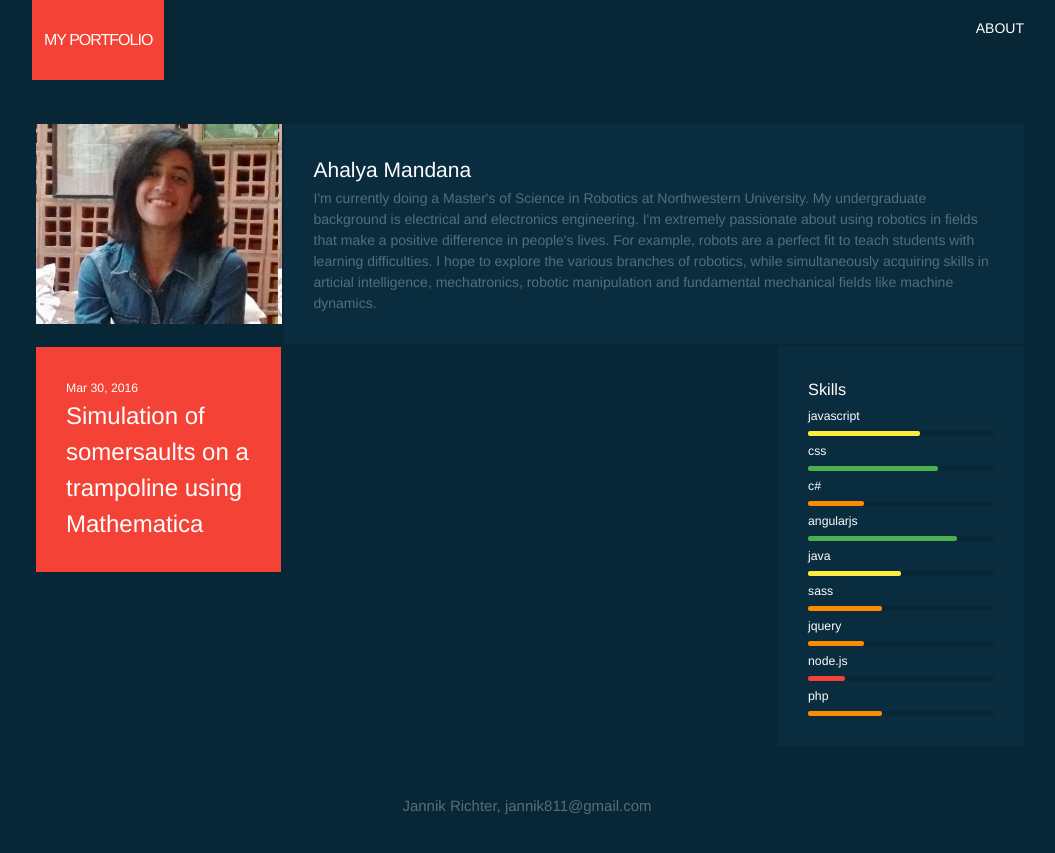
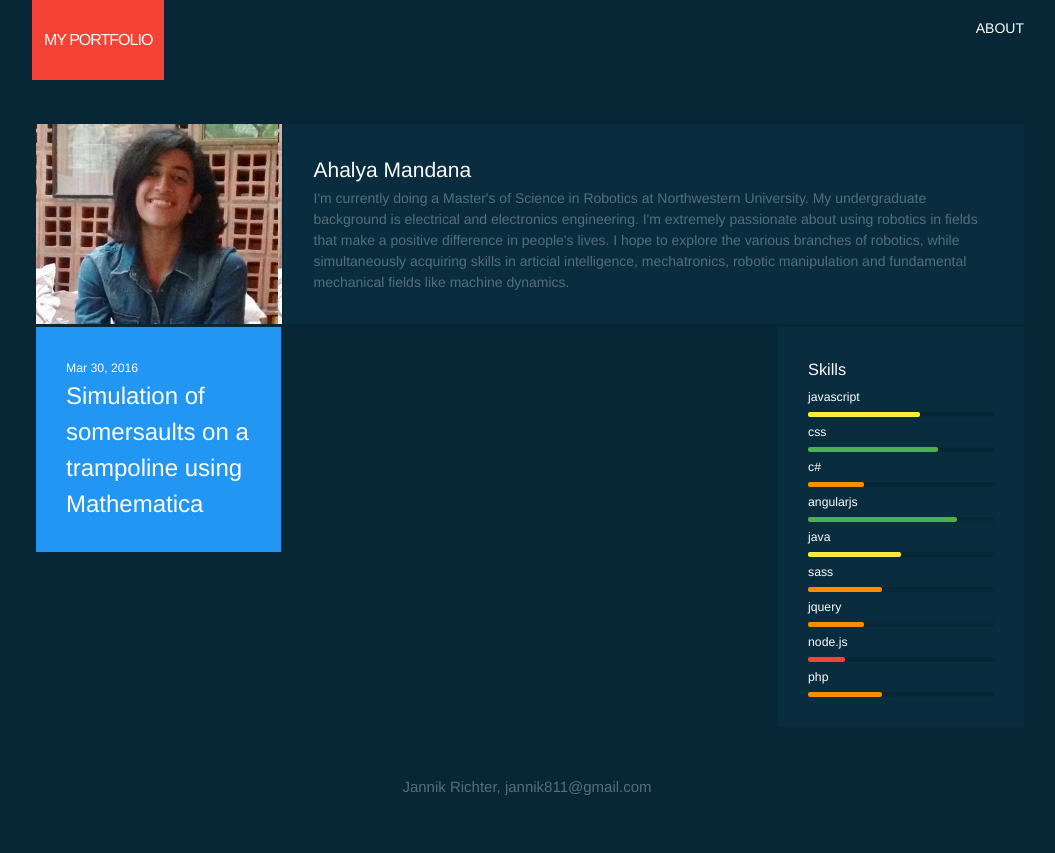
Before and after one commit to am2512/am2512.github.io, a Jekyll site: the page built from index.html, in a window 1280 px wide. Shown: the top 853 px of the page, without its empty margins (112-1167 px from the left). Built offline with Jekyll 4.4.1, drawn with Linux system fonts in a browser that asks for light colours.

Commit message:
Rearranging posts

```diff
--- a/_posts/2016-03-30-welcome-to-jekyll.markdown
+++ b/_posts/2016-03-30-welcome-to-jekyll.markdown
@@ -1,7 +1,7 @@
 ---
 layout: post
 title:  "Simulation of somersaults on a trampoline using Mathematica"
-color:  red
+color:  blue
 width:   4
 height:  1
 date:   2016-03-30 11:31:49 +0200
--- a/index.html
+++ b/index.html
@@ -14,7 +14,7 @@ layout: default
         <div class="block glass">
             <div class="block-body">
                 <h2>Ahalya Mandana</h2>
-                <p class="grey-text">I'm currently doing a Master's of Science in Robotics at Northwestern University. My undergraduate background is electrical and electronics engineering. I'm extremely passionate about using robotics in fields that make a positive difference in people's lives. For example, robots are a perfect fit to teach students with learning difficulties. I hope to explore the various branches of robotics, while simultaneously acquiring skills in articial intelligence, mechatronics, robotic manipulation and fundamental mechanical fields like machine dynamics.</p>
+                <p class="grey-text">I'm currently doing a Master's of Science in Robotics at Northwestern University. My undergraduate background is electrical and electronics engineering. I'm extremely passionate about using robotics in fields that make a positive difference in people's lives. I hope to explore the various branches of robotics, while simultaneously acquiring skills in articial intelligence, mechatronics, robotic manipulation and fundamental mechanical fields like machine dynamics.</p>
             </div>
         </div>
       </div>
```
